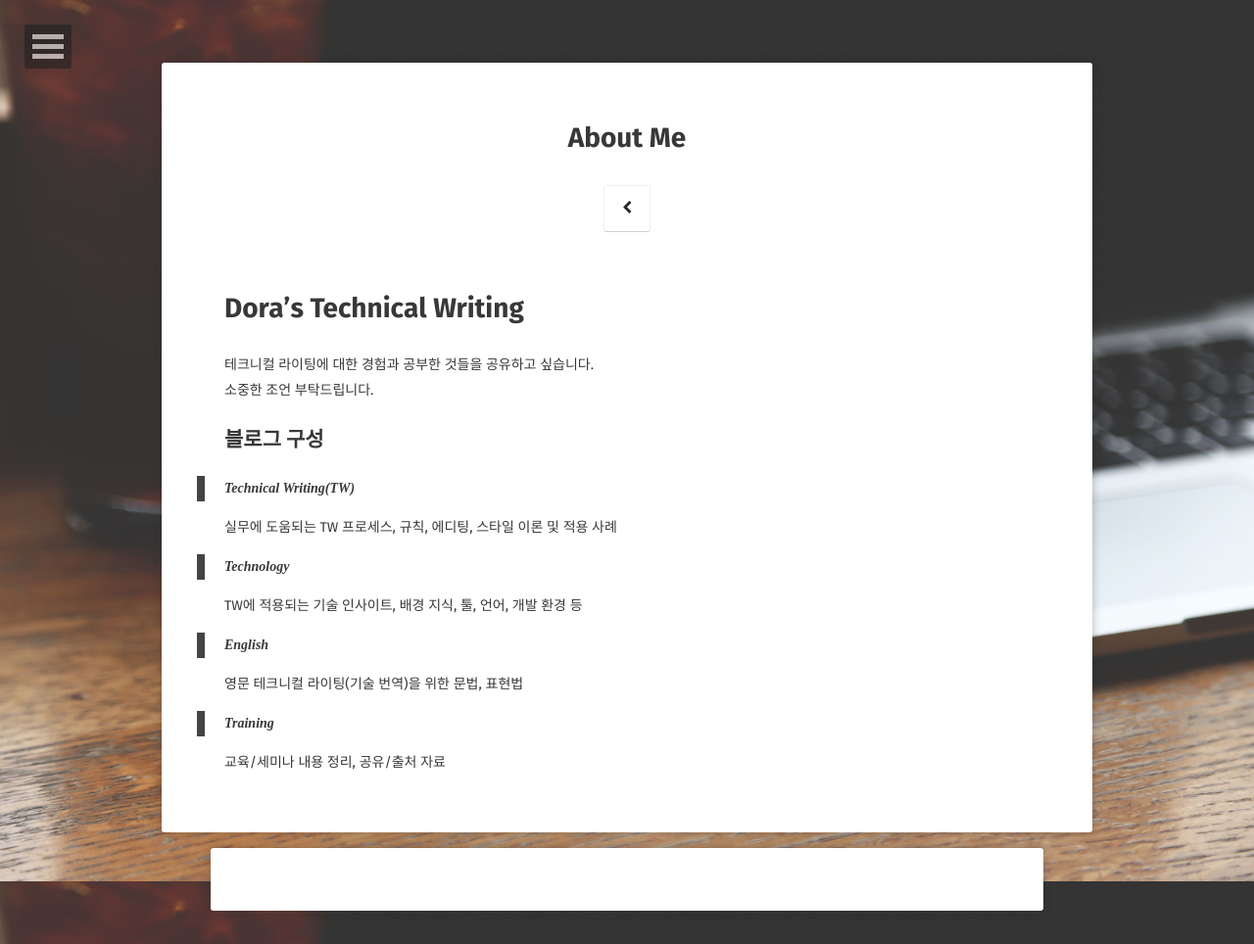
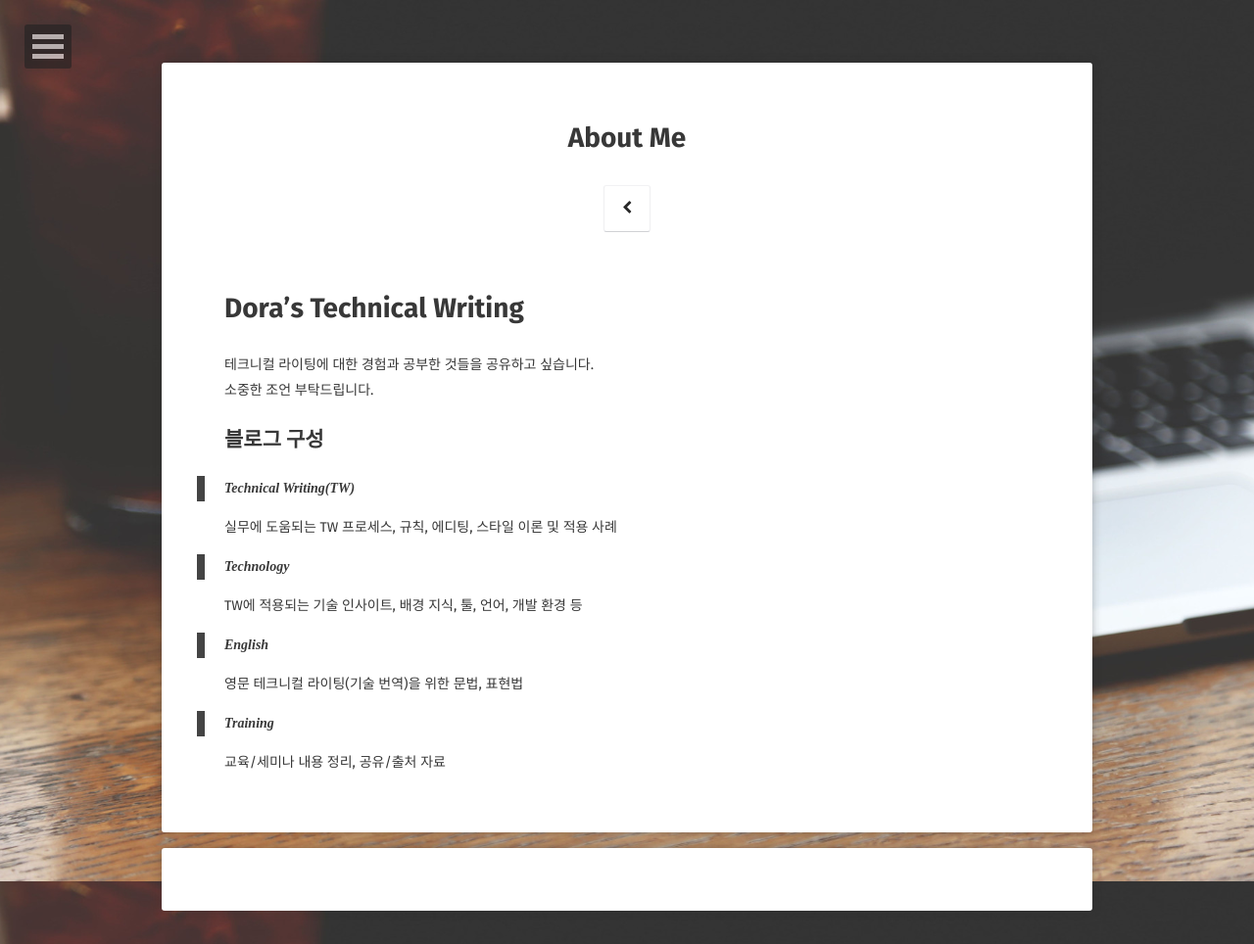
Before and after one commit to dora-author/dora-author.github.io, a Jekyll site: the page built from about/index.md, in a window 1280 px wide. Shown: the whole page at 98% size. Built offline with Jekyll 4.4.1, drawn with Linux system fonts in a browser that asks for light colours; some web fonts are replaced; comment, search, counter and statistics services are not loaded.

Commit message:
Modify css
Signed-off-by: EunJung Kim <zadora1004@naver.com>

```diff
--- a/_sass/site.scss
+++ b/_sass/site.scss
@@ -72,7 +72,7 @@
 }
 .container {
 	width: 36rem;
-	max-width: 950px; //edit
+	max-width: 850px; //edit
 	//width: 100%; //add
 	//max-width: 100%;
 	padding-right: 15px;
@@ -106,7 +106,7 @@
 	}
 }
 .wrapper {
-	width: 75%;
+	width: 100%; //edit
 	max-width: 950px; //edit
 	margin: 4rem auto;
 	background: $white;
@@ -122,8 +122,8 @@
 	}
 }
 #disqus_thread {
-	width: 75%;
-	max-width: 850px;
+	width: 100%; //edit
+	max-width: 950px; //edit
 	margin: -3rem auto 4rem;
 	background: $white;
 	color: $color_tuatara;
```
